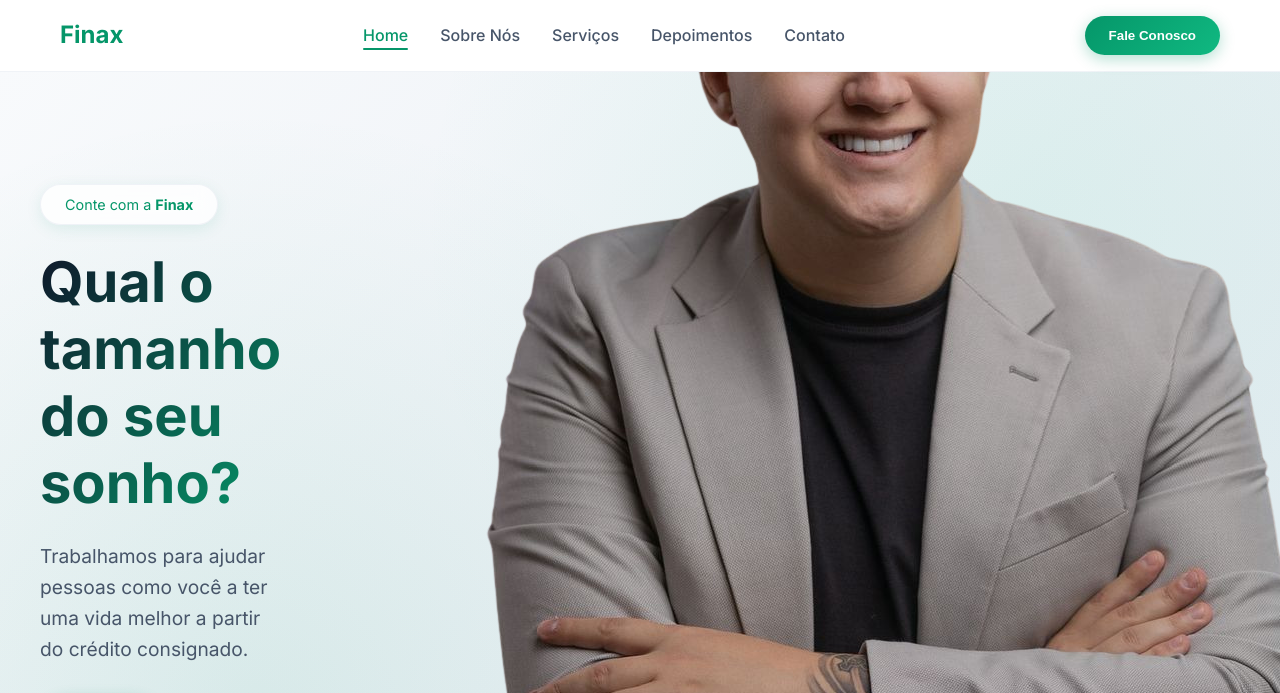
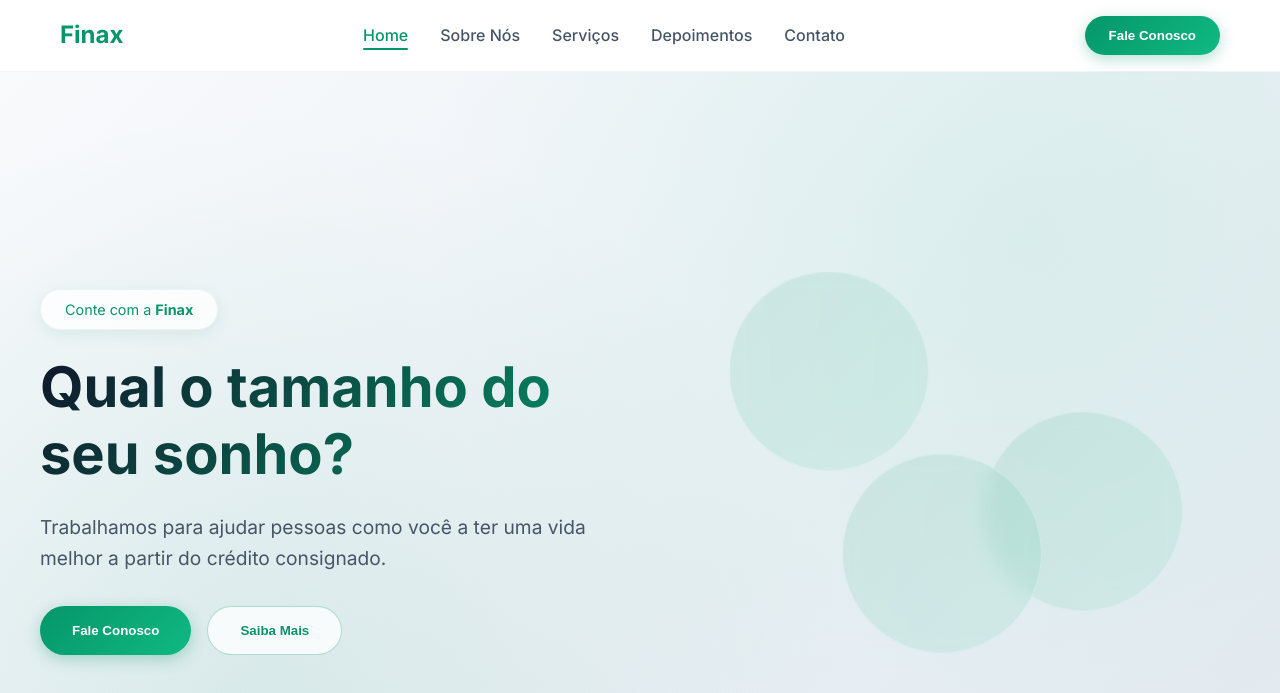
Before and after one commit to SamuelWeberSoares/MyProjects, a website: page index.html in a window 1280 px wide. Shown: the top 693 px of the page. Drawn offline with Linux system fonts and the light colour scheme; files whose address does not match are found by name.

Commit message:
Adicionando arquivos HTML

```diff
--- a/index.html
+++ b/index.html
@@ -50,20 +50,10 @@
                 </div>
             </div>
             <div class="hero-image">
-                <div class="hero-profile">
-                    <div class="hero-profile-image">
-                        <img src="css/img/Vendedores/Kevin Eduardo.jpeg" alt="Kevin Eduardo" class="hero-photo">
-                        <div class="hero-badge-photo">
-                            <svg width="16" height="16" viewBox="0 0 24 24" fill="none" xmlns="http://www.w3.org/2000/svg">
-                                <path d="M9 12l2 2 4-4m6 2a9 9 0 11-18 0 9 9 0 0118 0z" stroke="currentColor" stroke-width="2" stroke-linecap="round" stroke-linejoin="round"/>
-                            </svg>
-                            Especialista
-                        </div>
-                    </div>
-                    <div class="hero-profile-info">
-                        <h3>Kevin Eduardo</h3>
-                        <p>Especialista em Crédito Consignado</p>
-                    </div>
+                <div class="floating-elements">
+                    <div class="floating-circle"></div>
+                    <div class="floating-circle"></div>
+                    <div class="floating-circle"></div>
                 </div>
             </div>
         </div>
```
